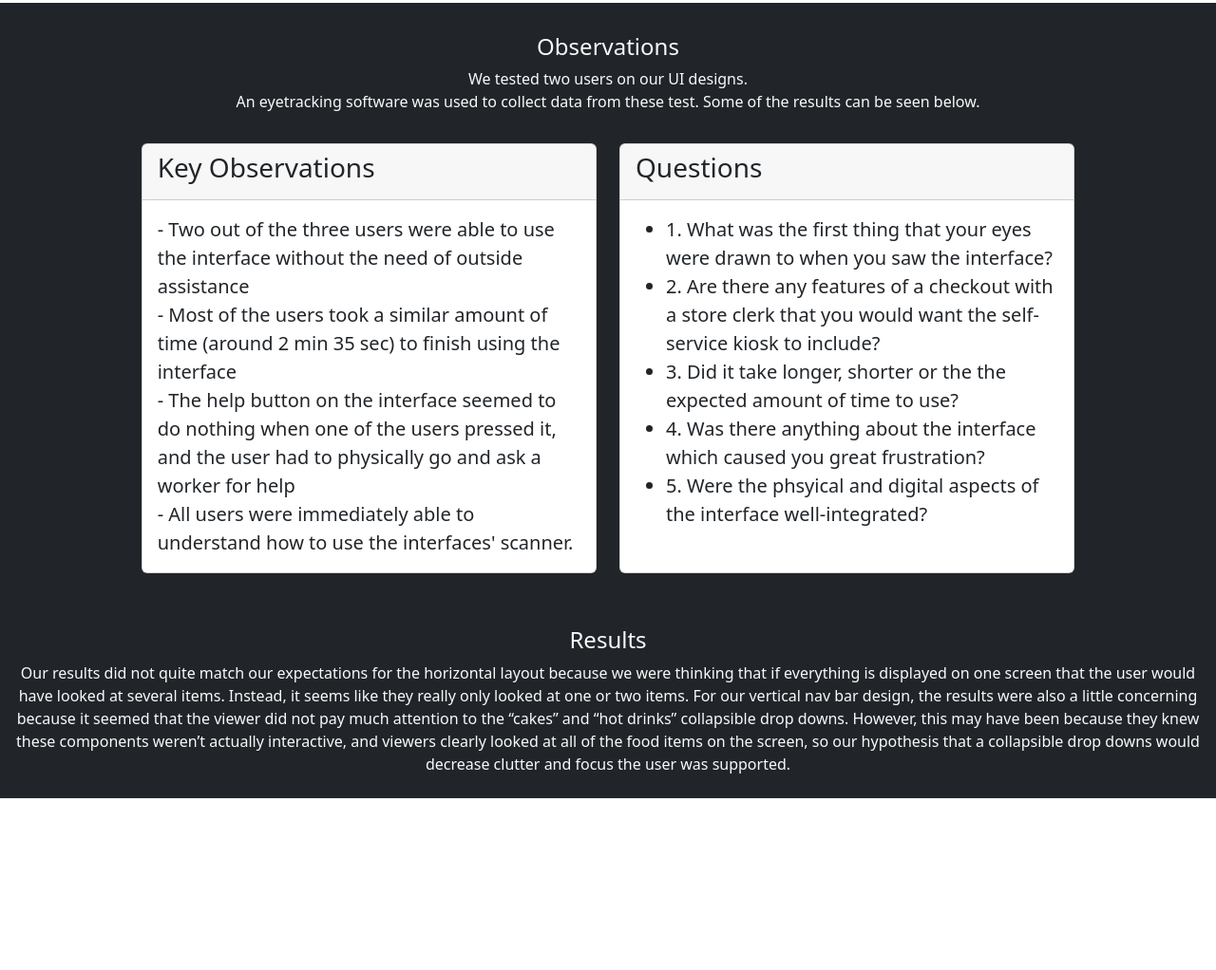
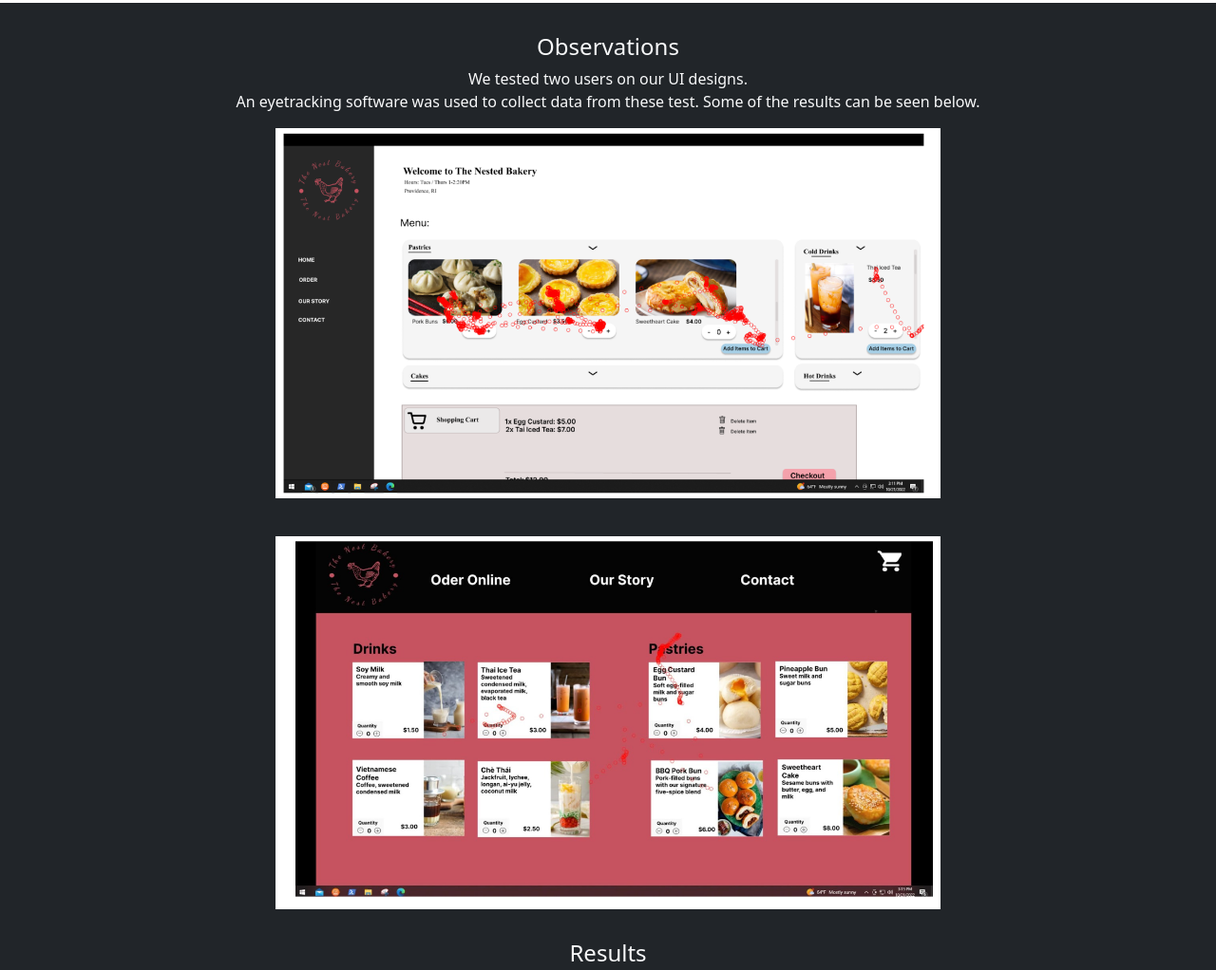
Before and after one commit to stoiceagle115/ABTesting, a plain HTML site: page index.html in a window 1280 px wide. Shown: the part 2143-3165 px from the top of the page at 95% size. Before the commit the page ends 3000 px from the top, so only its background shows below. Drawn offline with Linux system fonts and the light colour scheme.

Commit message:
Add files via upload

```diff
--- a/index.html
+++ b/index.html
@@ -78,47 +78,19 @@
 
 </div>
 
-<div id="observations" class="bg-dark">
+<div id="observations" class="bg-dark text-center">
     <h4 class="text-light text-center">Observations</h4>
     <p class="text-light text-center"> We tested two users on our UI designs.
         <br>An eyetracking software was used to collect data from these test. Some of the results can be seen below.
     </p>
-    <div class="row px-md-3 px-lg-5 pt-3 justify-content-center">
-        <div class="col-md-6 col-xl-5 col-xxl-4 mb-4">
-            <div class="card">
-                <div class="card-header">
-                    <h3>Key Observations</h3>
-                </div>
-                <div class="card-body lead">
-                    <p class="card-text"> - Two out of the three users were able to use the interface without the need
-                        of outside assistance
-                        <br> - Most of the users took a similar amount of time (around 2 min 35 sec) to finish using the
-                        interface
-                        <br> - The help button on the interface seemed to do nothing when one of the users pressed it,
-                        and the user had to physically go and ask a worker for help
-                        <br> - All users were immediately able to understand how to use the interfaces' scanner.
-                    </p>
-                </div>
-            </div>
-        </div>
-        <div class="col col-xl-5 col-xxl-4 mb-4">
-            <div class="card h-100">
-                <div class="card-header">
-                    <h3>Questions</h3>
-                </div>
-                <div class="card-body lead">
-                    <ul>
-                        <li>1. What was the first thing that your eyes were drawn to when you saw the interface?</li>
-                        <li>2. Are there any features of a checkout with a store clerk that you would want the
-                            self-service kiosk to include?</li>
-                        <li>3. Did it take longer, shorter or the the expected amount of time to use?</li>
-                        <li>4. Was there anything about the interface which caused you great frustration?</li>
-                        <li>5. Were the phsyical and digital aspects of the interface well-integrated?</li>
-                    </ul>
-                </div>
-            </div>
-        </div>
-    </div>
+    <img src="Photos/res2.png" width="700vw">
+
+    <p>
+        <br>
+    </p>
+
+    <img src="Photos/res1.png" width="700vw">
+
     <h4 class="text-light text-center">Results</h4>
     <div class="container-fluid">
         <p class="text-light text-center"> Our results did not quite match our expectations for the horizontal layout
```
